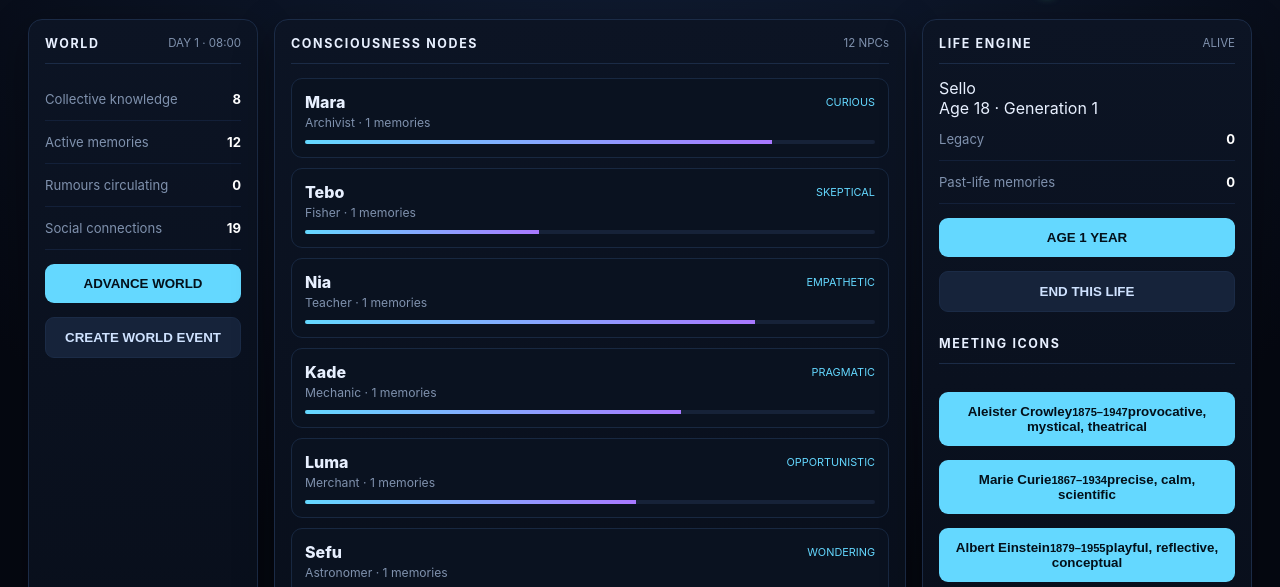
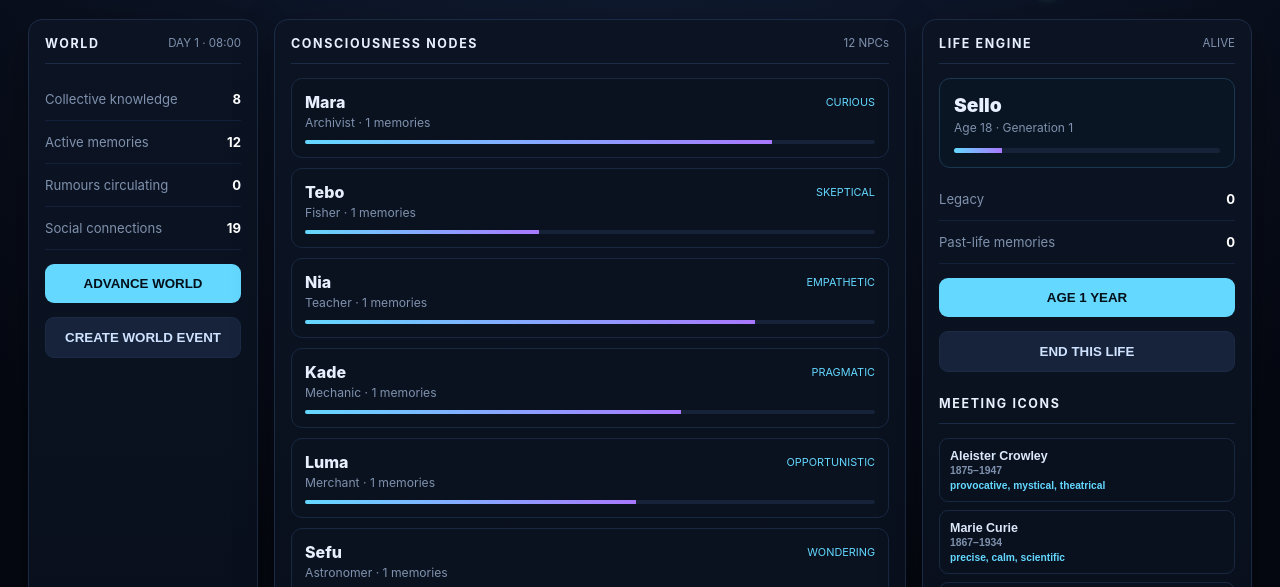
Before and after one commit to Fast-Execute/NPC-GAMES, a plain HTML site: page index.html in a window 1280 px wide. Shown: the part 157-744 px from the top of the page. Drawn offline with Linux system fonts and the light colour scheme.

Commit message:
Style Life Engine and Meeting Icons

```diff
--- a/style.css
+++ b/style.css
@@ -46,3 +46,5 @@ textarea:focus { border-color:#477aa1; }
 .feed-item b { color:#d8e8ff; }
 @media (max-width: 1050px) { .grid { grid-template-columns:1fr 1fr; } .interaction-panel { grid-column:1/-1; } }
 @media (max-width: 700px) { .app { padding:14px; } .hero { align-items:flex-start; flex-direction:column; } .grid { grid-template-columns:1fr; } .interaction-panel { grid-column:auto; } }
+
+.life-card{border:1px solid #1b3850;border-radius:11px;padding:14px;background:#091522;margin-bottom:10px}.life-name{font-size:1.2rem;font-weight:900}.life-meta{color:var(--muted);font-size:.75rem;margin-top:3px}.life-meter{height:5px;background:#162238;border-radius:8px;overflow:hidden;margin-top:13px}.life-meter i{display:block;height:100%;background:linear-gradient(90deg,var(--accent),var(--accent2));transition:width .3s}.icon-list{display:grid;gap:8px}.icon-card{display:grid;text-align:left;margin:0;padding:10px;background:#09111f;color:#dce9fa;border:1px solid #182841}.icon-card strong{font-size:.78rem}.icon-card small{color:var(--muted);font-size:.65rem;margin-top:2px}.icon-card span{color:var(--accent);font-size:.64rem;margin-top:4px}
```
